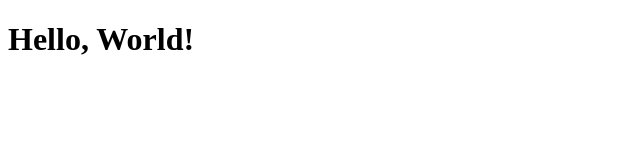
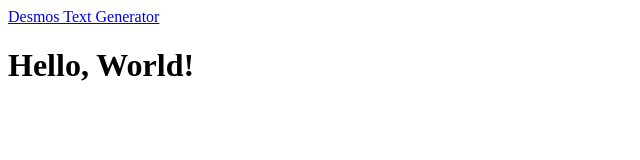
Before and after one commit to OliverEH/OliverEH.github.io, a plain HTML site: page index.html in a window 1280 px wide. Shown: the whole page, without its empty margins (0-640 px from the left). Drawn offline with Linux system fonts and the light colour scheme.

Commit message:
Update index.html

```diff
--- a/index.html
+++ b/index.html
@@ -3,6 +3,7 @@
 <head>
   <meta charset="UTF-8">
   <title>Hello World</title>
+  <a href="desmostTextGenerator.html">Desmos Text Generator</a>
 </head>
 <body>
   <h1>Hello, World!</h1>
```
